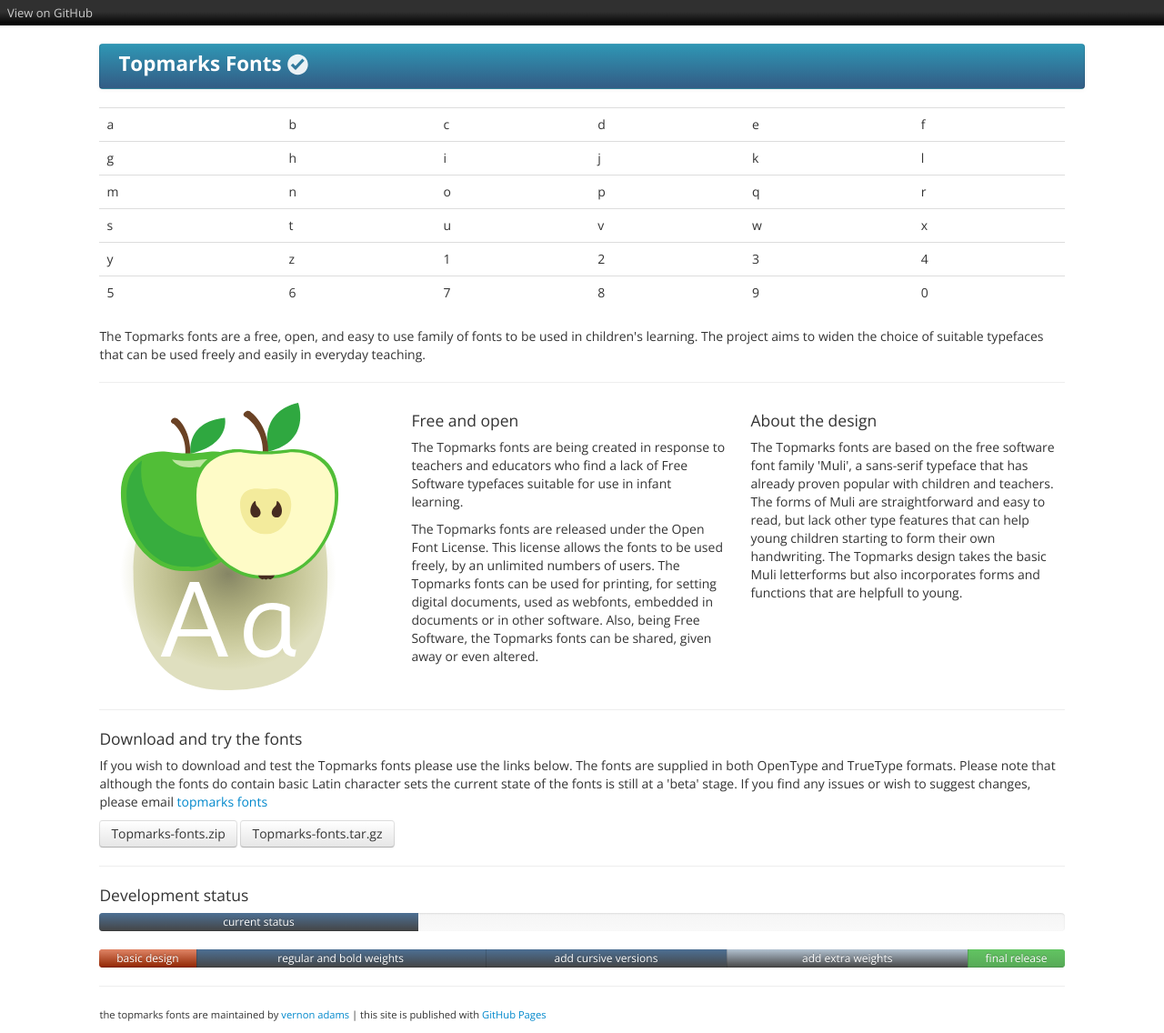
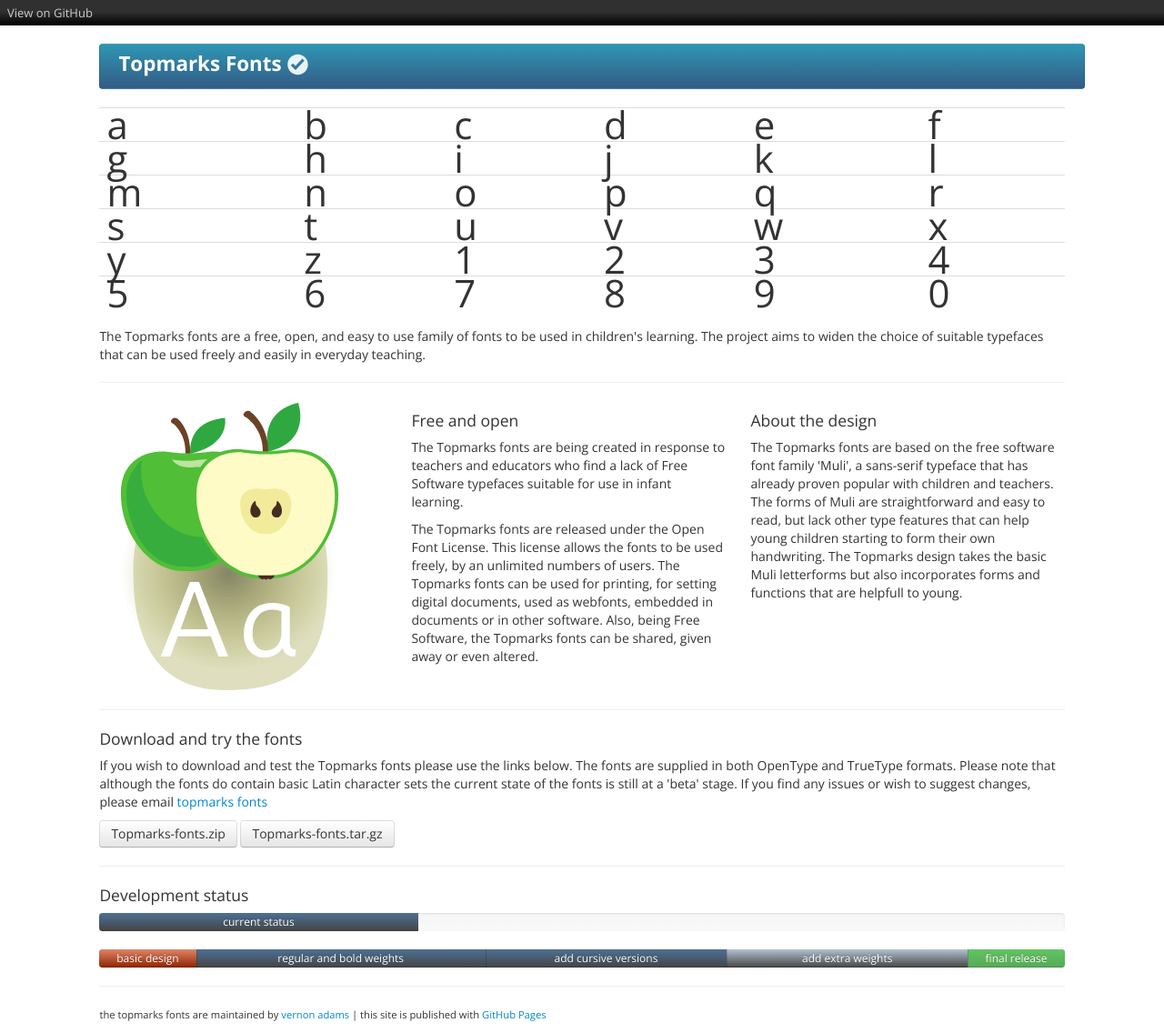
Before and after one commit to vernnobile/topmarks, a Jekyll site: the page built from index.html, in a window 1280 px wide. Shown: the whole page at 91% size. Built offline with Jekyll 4.4.1, drawn with Linux system fonts in a browser that asks for light colours.

Commit message:
Update stylesheet.css

```diff
--- a/stylesheets/stylesheet.css
+++ b/stylesheets/stylesheet.css
@@ -1,3 +1,8 @@
+.specimen {
+font-family: "topmarksbook";
+font-size:3em;
+}
+
 body {
 background-color:#ccc;
 line-height:1.8em;
```
